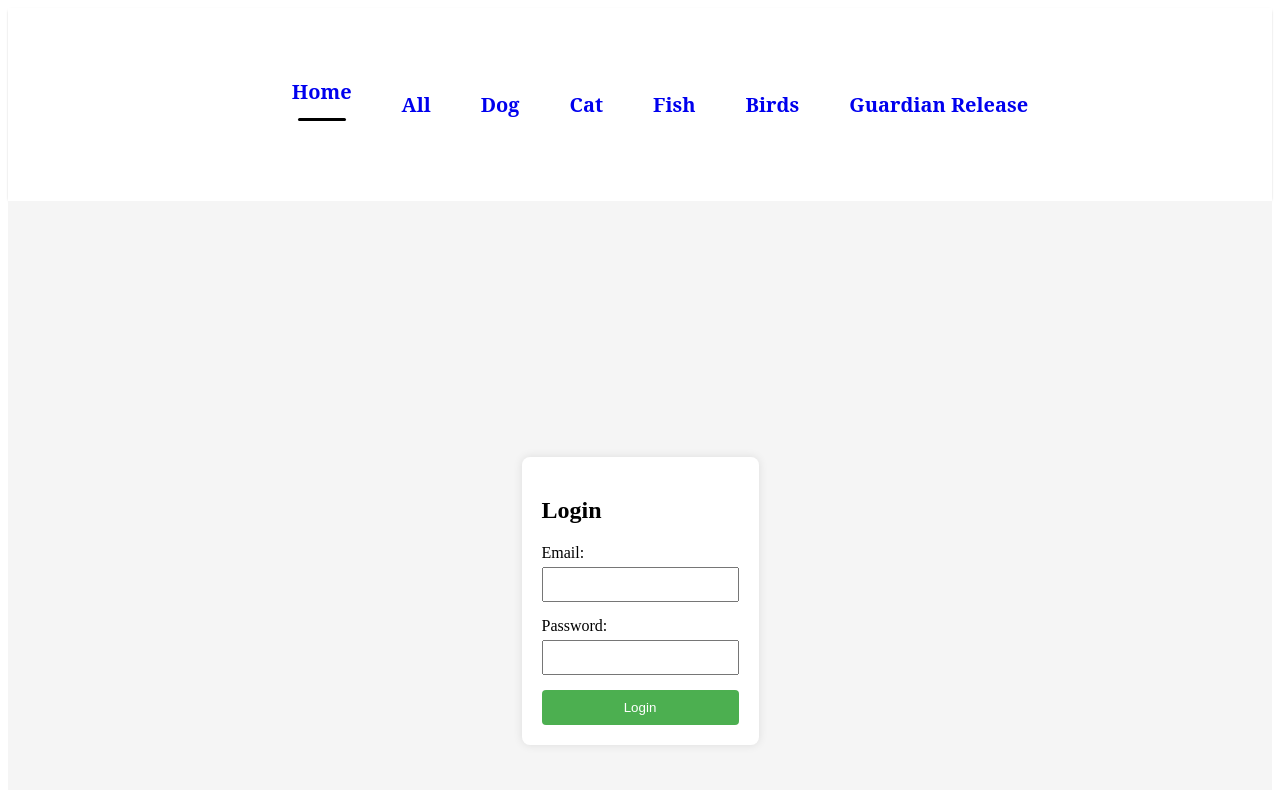
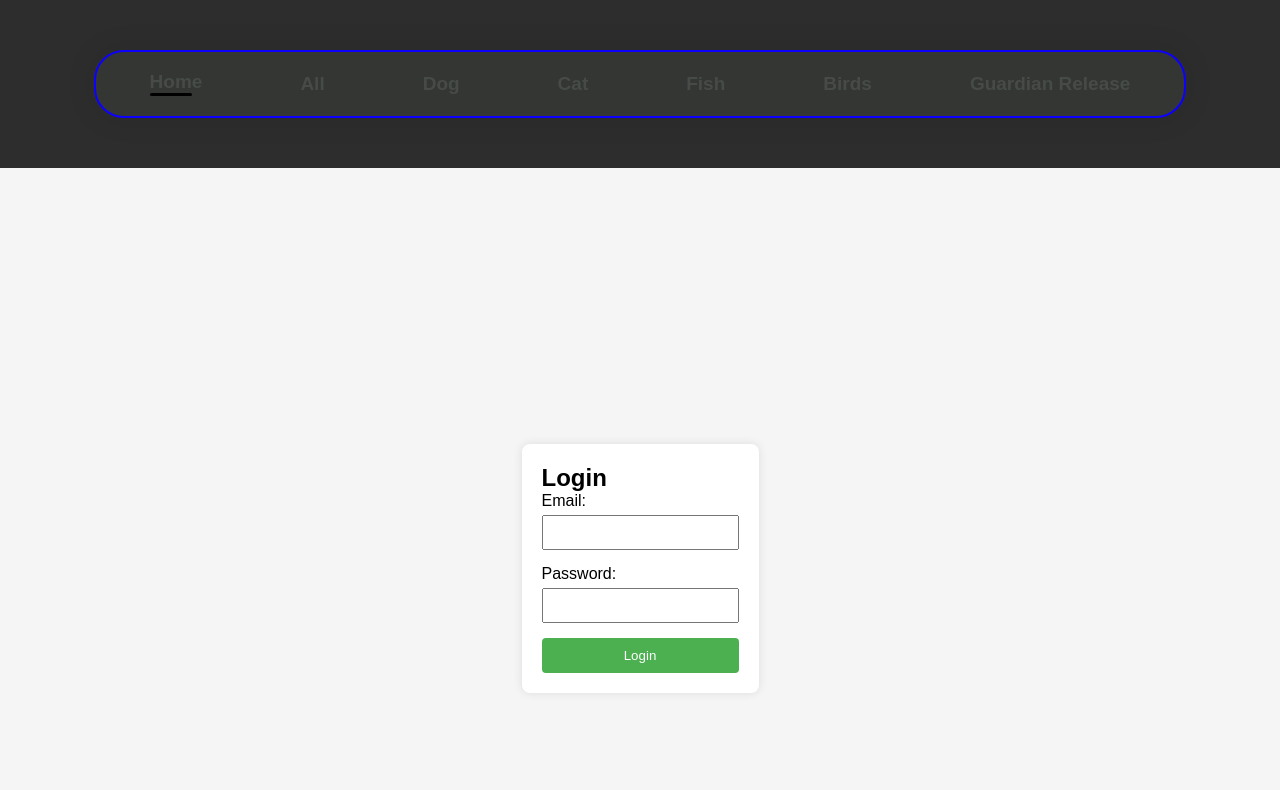
Before and after one commit to Navin-VijayaKumar/EcoAdapation, a React (Vite) app in the folder eco/: page / in a window 1280 px wide. Shown: the top 790 px of the page. Built offline with nearby package versions, Linux system fonts and the light colour scheme; no server answers.

Commit message:
navbar modification1

```diff
--- a/eco/src/App.jsx
+++ b/eco/src/App.jsx
@@ -1,7 +1,8 @@
 import './App.css'
 import Navbar from './Components/Navbar/Navbar'
 import { BrowserRouter, Route, Routes } from 'react-router-dom';
-import Home from './Pages/Assets2/Home';
+
+import Home from './Pages/Home/Home';
 import Pets from './Pages/Assets2/Pets';
 import PetsCategory from './Pages/Assets2/PetsCategory';
 import PetContextProvider from './PetContext/PetContextProvider'; // Import the provider
--- a/eco/src/Components/Navbar/Navbar.css
+++ b/eco/src/Components/Navbar/Navbar.css
@@ -1,11 +1,137 @@
+*{
+    margin: 0;
+    padding: 0;
+    box-sizing: border-box;
+    font-family: sans-serif, monospace;
+  }
+
+  a {
+    text-decoration: none;
+    color: inherit;
+  }
+
+  .all {
+    display: flex;
+    justify-content: space-between;
+    align-items: center;
+    padding: 15px 8%;
+    background-color: #2d2d2d;
+    font-size: 18px;
+    font-family: monospace;
+
+  }
+
+  .all ul {
+    padding: 10px 30px;
+    border-radius: 30px;
+    box-shadow: 0 0 30px 0 rgba(0, 0, 0, 0.1);
+
+  }
+
+  .all ul li {
+    display: inline-block;
+    padding: 5px 10px;
+    margin: 0 10px;
+    color: #ffffcc;
+    text-shadow: 0 0 5px #fff,
+
+
+
+  }
+
+  .all img {
+    width: 50px;
+    height: 50px;
+  }
+
 .all{
-    display: flex;
-    justify-content:space-around;
-    padding: 16px;
-    box-shadow: 0 1px 3px -2px black;
-    margin: 0;
+  display: flex;
+  padding: -1% -1%;
+  justify-content: space-between;
+  align-items: center;
 
 }
+
+.all{
+  flex: 1;
+  text-align: right;
+
+}
+.alg {
+  display: flex;
+  justify-content: space-between;
+  align-items: center;
+  padding: 15px 8%;
+  background-color: #000000;
+  font-size: 16px;
+}
+#nav-list{
+    background-color: #333633;
+    border: 2px solid rgb(13, 0, 255);
+}
+
+.alg ul {
+  padding: 10px 30px;
+  border-radius: 30px;
+  box-shadow: 0 0 30px 0 rgba(0, 0, 0, 0.1);
+}
+
+.all ul li{
+  list-style: none;
+  display: inline-block;
+  padding: 8px 14px;
+  position: relative;
+}
+.all ul li a{
+  color: rgb(71, 75, 72);
+  text-decoration:none ;
+  font-size: 19px;
+}
+.all ul li::after{
+  content: '';
+  width: 0%;
+  height: 2px;
+  background: rgb(0, 42, 255);
+  display: block;
+  margin: auto;
+  transition: 0.5s ;
+}
+.all ul li:hover::after{
+  width: 100%;
+
+}
+
+  .button {
+    padding: 8px 16px;
+    background-color: #2200ff;
+    color: #ffffff;
+    border: none;
+    border-radius: 5px;
+    cursor: pointer;
+  }
+
+  .button:hover {
+    background-color: #0056b3;
+
+  }
+  .button:active{
+    border-radius: 50%;
+    transition: 0;
+
+  }
+  .title{
+    display: flex;
+    flex-direction: row;
+    align-items: center;
+    justify-content: space-between;
+
+
+  }
+li.active {
+font-size: 18px;
+margin-bottom: 15px;
+font-weight: 600;
+  }
 .menu-title{
     display: flex;
     align-items: center;
--- a/eco/src/Components/Navbar/Navbar.jsx
+++ b/eco/src/Components/Navbar/Navbar.jsx
@@ -6,7 +6,7 @@ function Navbar() {
   return (
     <div className='all'>
 
-        <ul className='menu-title'>
+        <ul className='menu-title' id='nav-list'>
           <li onClick={()=>(setMenu("Home"))}><Link style={{textDecoration:'none'}} to='/home'>Home</Link> {menu=="Home"?<hr/>:<></>}</li>
           <li onClick={()=>(setMenu("All"))}><Link style={{textDecoration:'none'}} to='/All'>All</Link> {menu=="All"?<hr/>:<></>}</li>
 
--- a/eco/src/Pages/AllCategory.jsx
+++ b/eco/src/Pages/AllCategory.jsx
@@ -7,7 +7,6 @@ const AllCategory = () => {
   const { all_product } = useContext(PetContext);  // Destructure to get all_product from context
   const [selectedState, setSelectedState] = useState('');
 
-  console.log(all_product);  // Check if data is being fetched properly
 
   const filteredPets = selectedState
     ? all_product.filter(pet => pet.state === selectedState)  // Use all_product here
--- a/eco/src/Pages/Assets2/Home.css
+++ b/eco/src/Pages/Home/Home.css
@@ -5,12 +5,20 @@
     align-items: center;
     flex-direction: column;
 }
-.background-image {
+.backgroundImage{
     background-size: cover;
     background-position: center;
     background-repeat: no-repeat;
-    width: 100vw;
-    height: 100vh;
+    width: 100%;
+    height: 100%;
+  }
+  .line{
+    background-size: cover;
+    background-position: center;
+    background-repeat: no-repeat;
+    width: 100%;
+    height: 100%;
+
   }
 
 .master {
@@ -29,25 +37,25 @@
   }
 
   .master > div:nth-child(1) {
-    background-image: url("./asserts/ani1.jpg");
+    background-image: url("../Assets2/asserts/ani1.jpg");
     background-position: center;
     background-size: cover;
   }
 
   .master  div:nth-child(2) {
-    background-image: url("./asserts/ani2.jpg");
+    background-image: url("../Assets2//asserts/ani2.jpg");
     background-position: center;
     background-size: cover;
   }
 
   .master  div:nth-child(3) {
-    background-image: url("./asserts/ani3.jpg");
+    background-image: url("../Assets2//asserts/ani3.jpg");
     background-position: center;
     background-size: cover;
   }
 
   .master  div:nth-child(4) {
-    background-image: url("./asserts/ani4.jpg");
+    background-image: url("../Assets2//asserts/ani4.jpg");
     background-position: center;
     background-size: cover;
   }
@@ -57,10 +65,11 @@
   .title1{
 
       text-align: center;
-   font-size: 33px;
+   font-size: 29px;
       margin: 0;
+      width: 600px;
 
-      background-image: url("./asserts/aniff.webp");
+      background-image: url("../Assets2//asserts/aniff.webp");
       background-repeat: no-repeat;
       background-position: center;
       color: transparent;
@@ -82,18 +91,3 @@
     width: 50px;
 
   }
-  .animations {
-    width: 600px;
-    height: 400px;
-    background-size: 100% 100%;
-    box-shadow: 20px 20px 10px gray;
-    animation: slider 10s linear infinite;
-  }
-
-  @keyframes slider {
-    0% { background-image: url('./asserts/anis1.jpg'); }
-    25% { background-image: url('./asserts/anis2.jpg'); }
-    50% { background-image: url('./asserts/anis3.jpg'); }
-    60% { background-image: url('./asserts/anis4.jpg'); }
-    100% { background-image: url('./asserts/anis1.jpg'); }
-  }
--- a/eco/src/Pages/Assets2/Home.jsx
+++ b/eco/src/Pages/Home/Home.jsx
@@ -1,5 +1,5 @@
 import React from 'react';
-import banner2 from './asserts/banner2.jpg';
+import banner2 from '../Assets2/asserts/banner2.jpg';
 import './Home.css';
 
 
@@ -8,9 +8,9 @@ import './Home.css';
 function Home() {
   return (
     <div className="all1">
-      <div className="ine">
+      <div className="line">
 
-        <img src={banner2} alt="Background" className="background-image" />
+        <img src={banner2} alt="Background" className="backgroundImage" />
 
       </div>
       <div className="title1">
@@ -22,13 +22,8 @@ function Home() {
           <div></div>
           <div></div>
       </div>
-     <div className="title2">
 
-        <h1>Adopt a pet today</h1>
-     </div>
-        <div className="animations">
 
-        </div>
 
       </div>
 
```
Also changed, not shown: 1 other file (tests, documents, lock files or other folders).
